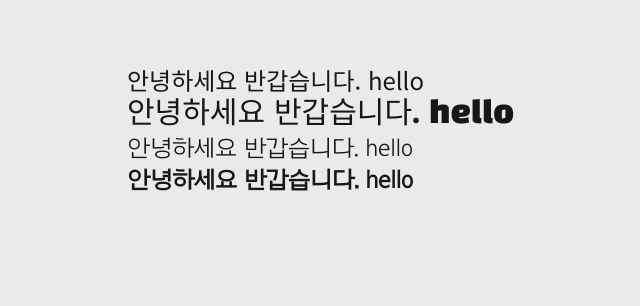
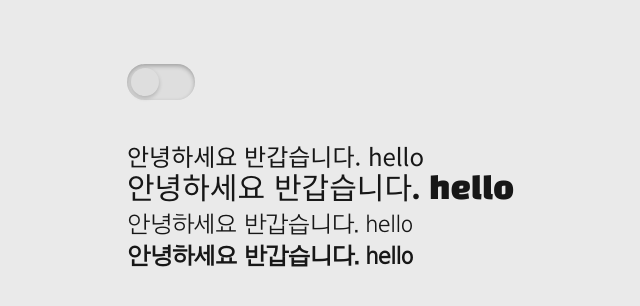
Before and after one commit to rygus9/blog, a Next.js app: page / in a window 1280 px wide. Shown: the top 306 px of the page, without its empty margins (113-753 px from the left). Built offline with nearby package versions, Linux system fonts and the light colour scheme.

Commit message:
feat: 다코모드 토글 버튼 생성

```diff
--- /dev/null
+++ b/app/_common/components/DarkToggle.tsx
@@ -0,0 +1,37 @@
+"use client";
+
+import { useTheme } from "next-themes";
+import { useCallback } from "react";
+
+import { classNames } from "../utils/classNames";
+
+export const DarkToggle = () => {
+  const { theme, setTheme } = useTheme();
+
+  const handleToggle = useCallback(
+    () => (theme === "light" ? setTheme("dark") : setTheme("light")),
+    [setTheme, theme],
+  );
+
+  return (
+    <label
+      htmlFor="dark-toggle"
+      className={classNames(
+        "relative block w-[68px] h-[36px] rounded-full cursor-pointer shadow-[inset_0px_2px_4px_rgba(0,0,0,0.3),_inset_0px_2px_4px_rgba(255,255,255,0.2)]",
+        "transition-colors after:transition-[left_colors] duration-200 after:duration-200",
+        "after:absolute after:w-7 after:h-7 after:rounded-full after:top-1 after:left-1 after:shadow-[0px_2px_4px_rgba(0,0,0,0.2)]",
+        theme === "dark"
+          ? "bg-[#202020] after:left-[36px] after:bg-[#454545]"
+          : "bg-[#dedede] after:left-1 after:bg-[#dedede]",
+      )}
+    >
+      <input
+        type="checkbox"
+        id="dark-toggle"
+        checked={theme === "dark"}
+        onChange={handleToggle}
+        className="hidden"
+      />
+    </label>
+  );
+};
--- a/app/page.tsx
+++ b/app/page.tsx
@@ -1,6 +1,11 @@
+import { DarkToggle } from "./_common/components/DarkToggle";
+
 const Page = () => {
   return (
     <main className="pt-16">
+      <div className="w-[800px] m-auto pb-10">
+        <DarkToggle />
+      </div>
       <p className="font-noto text-2xl w-[800px] m-auto">
         안녕하세요 반갑습니다. hello
       </p>
--- a/package.json
+++ b/package.json
@@ -9,6 +9,7 @@
     "lint": "next lint"
   },
   "dependencies": {
+    "@heroicons/react": "^2.0.18",
     "next": "13.4.19",
     "next-themes": "^0.2.1",
     "react": "18.2.0",
--- a/tsconfig.json
+++ b/tsconfig.json
@@ -23,5 +23,5 @@
     }
   },
   "include": ["next-env.d.ts", "**/*.ts", "**/*.tsx", ".next/types/**/*.ts"],
-  "exclude": ["node_modules"]
+  "exclude": ["node_modules", "tsconfig.json"]
 }
```
Also changed, not shown: .pnp.cjs, 1 other file (tests, documents, lock files or other folders).
